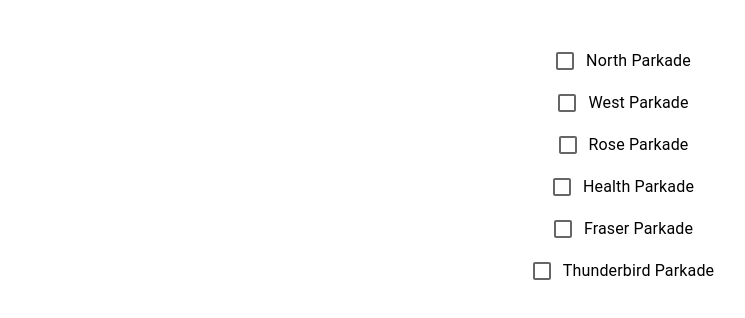
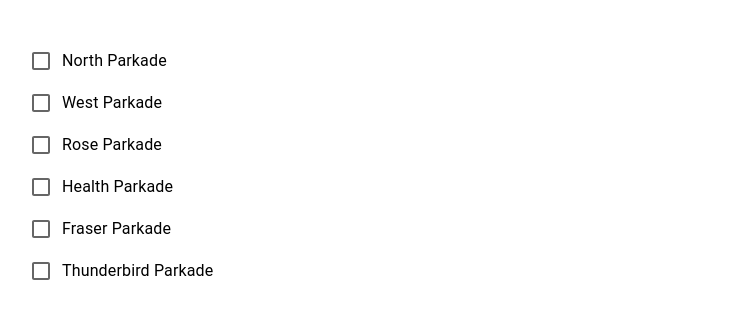
Before and after one commit to NACK2/parking-buddy, a React (Vite) app: page /preferences in a window 1280 px wide. Shown: the top 318 px of the page, without its empty margins (9-754 px from the left). Built offline with nearby package versions, Linux system fonts and the light colour scheme.

Commit message:
keeping in tarck of parkade state

```diff
--- a/src/pages/Preferences.jsx
+++ b/src/pages/Preferences.jsx
@@ -13,15 +13,27 @@ const Preferences = () => {
         }
     )
 
+    const handleChange = (event) => {
+        const parkade = event.target.value
+        setParkades(prevState => (
+            {
+                ...prevState,
+                [parkade]: !parkades[parkade]
+            }))
+    }
+
+    console.log(parkades)
+
     return (
         <>
             { Object.keys(parkades).map(parkade => (
-                <Box>
+                <Box sx={{ display: 'flex', alignItems: 'flex-start' }}>
                     <FormControlLabel
                         key={parkade}
                         control={<Checkbox />}
                         label={parkade}
-                        // onChange={}
+                        value={parkade}
+                        onChange={handleChange}
                     />
                 </Box>
             ))}
```
